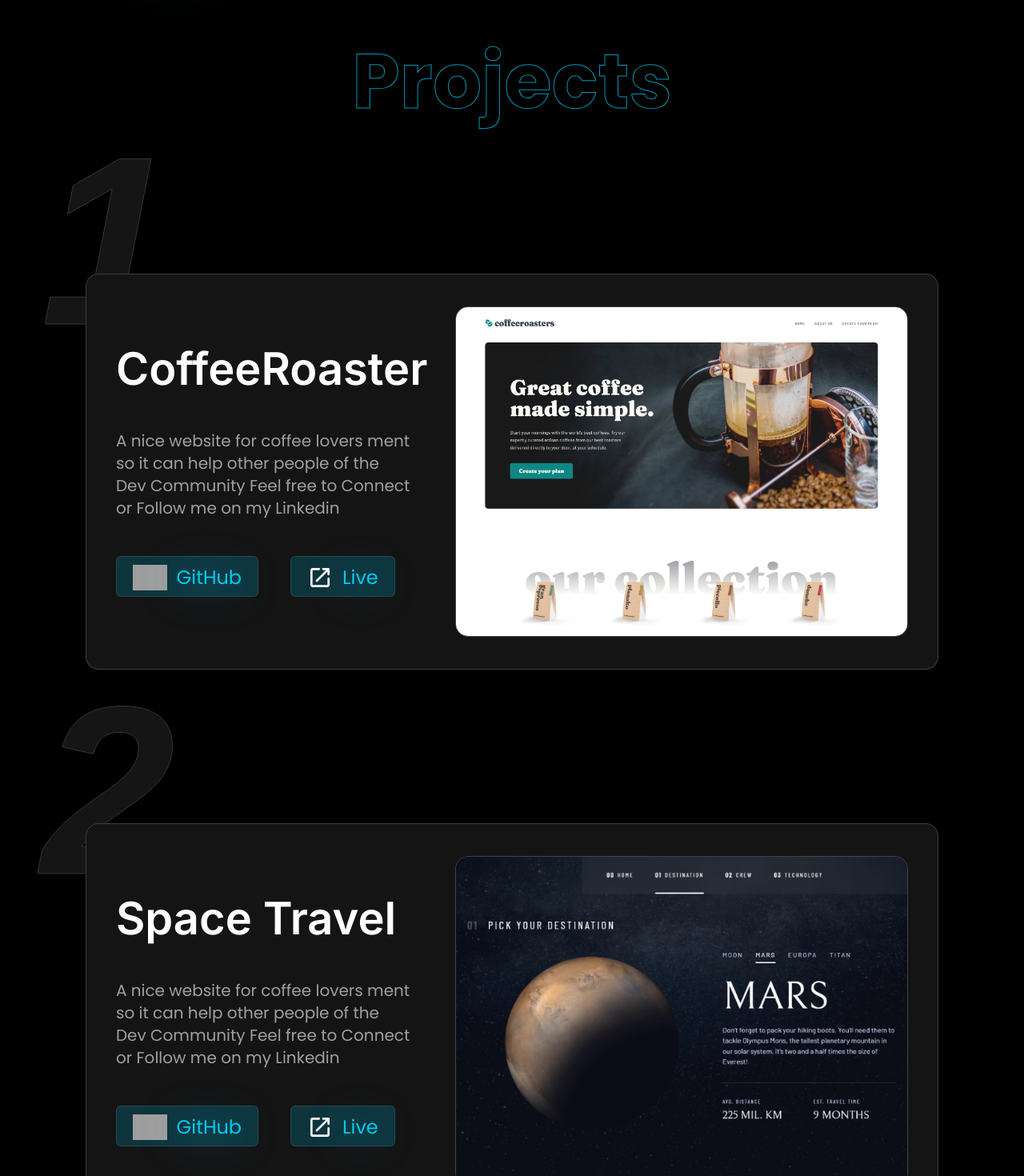
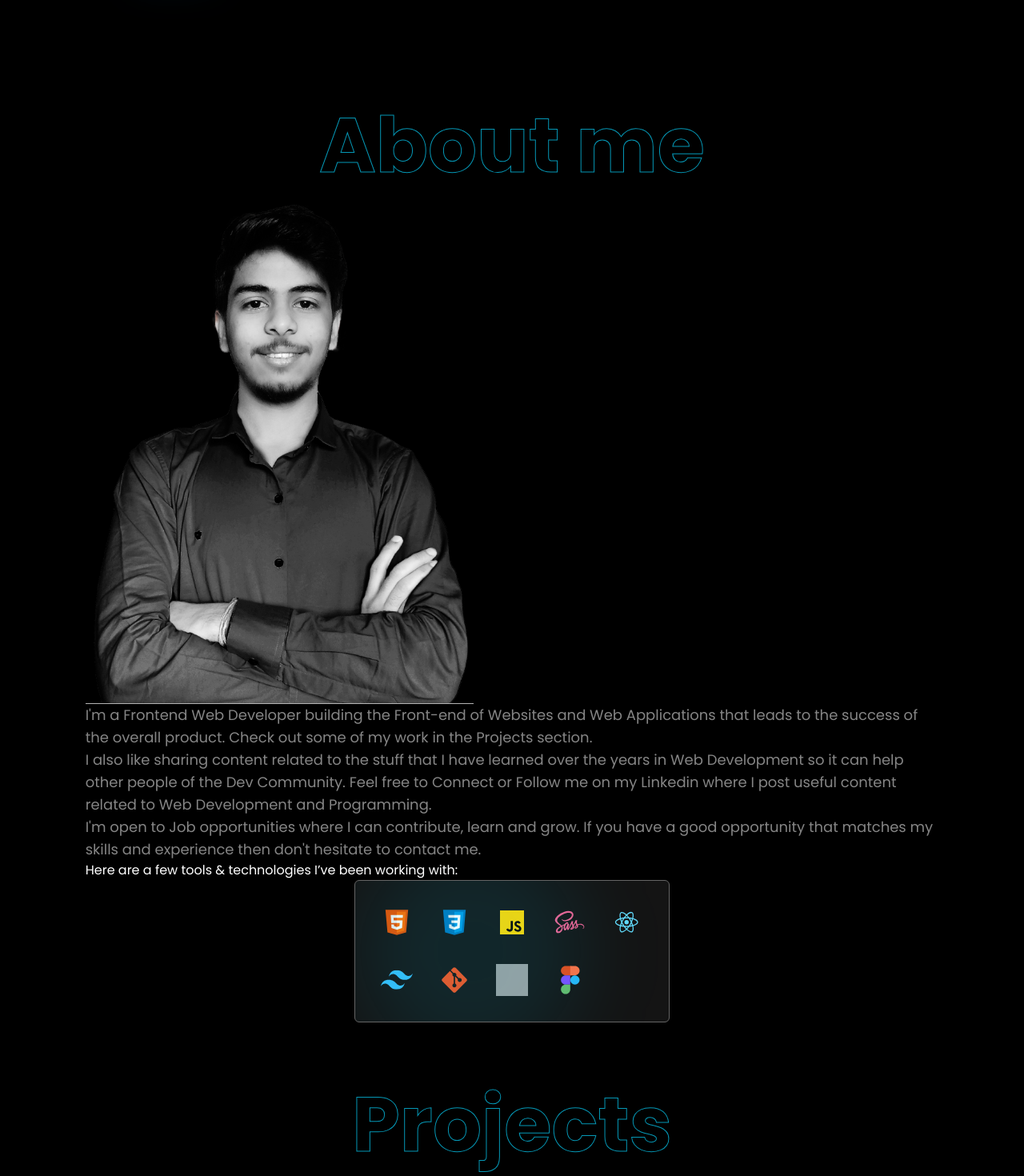
Before and after one commit to kawaljeet99/kawaljeetrathore.com-v1, a React (Create React App) app: page / in a window 1280 px wide. Shown: the part 660-2130 px from the top of the page at 80% size. Built offline with nearby package versions, Linux system fonts and the light colour scheme; grey boxes are pictures that could not be loaded.

Commit message:
about seciton initial data & structure

```diff
--- a/src/App.js
+++ b/src/App.js
@@ -1,6 +1,7 @@
 import React from "react";
 import Nav from "./layout/Header/Nav";
 import Hero from "./layout/Hero/Hero";
+import About from "./layout/About/About";
 import Projects from "./layout/Projects/Projects";
 import Contact from "./layout/Contact/Contact";
 
@@ -9,6 +10,7 @@ function App() {
     <div className="text-center lg:text-left">
       <Nav />
       <Hero />
+      <About />
       <Projects />
       <Contact />
       <>Copyright text will come here</>
--- /dev/null
+++ b/src/layout/About/About.jsx
@@ -0,0 +1,75 @@
+import React from "react";
+import SectionTitle from "../../components/Text/SectionTitle";
+import Kawaljeet from "../../assets/images/Kawaljeet.png";
+// import TestImg from "../../assets/images/TestImg.png";
+import HTML5 from "../../assets/icons/HTML5.svg";
+import CSS3 from "../../assets/icons/CSS3.svg";
+import JS from "../../assets/icons/JS.svg";
+import Sass from "../../assets/icons/Sass.svg";
+import ReactIcon from "../../assets/icons/ReactIcon.svg";
+import Tailwind from "../../assets/icons/Tailwind.svg";
+import Git from "../../assets/icons/Git.svg";
+import Github from "../../assets/icons/Github.svg";
+import Figma from "../../assets/icons/Figma.svg";
+
+const About = (props) => {
+  return (
+    <div
+      id="about"
+      className="w-10/12 min-w-[320px] m-auto my-10 md:my-14 xl:my-20"
+    >
+      <SectionTitle title="About me" />
+
+      <div className="">
+        <div>
+          <img
+            src={Kawaljeet}
+            alt="Kawaljeet Rathore"
+            className="border-b border-white/70 max-h-[650px]"
+          />
+          {/* <img
+            src={TestImg}
+            alt="Kawaljeet Rathore"
+            className="border-b border-white/70"
+          /> */}
+        </div>
+        <div className="md:text-lg text-gray-200">
+          <p>
+            I'm a Frontend Web Developer building the Front-end of Websites and
+            Web Applications that leads to the success of the overall product.
+            Check out some of my work in the Projects section.
+          </p>
+
+          <p>
+            I also like sharing content related to the stuff that I have learned
+            over the years in Web Development so it can help other people of the
+            Dev Community. Feel free to Connect or Follow me on my Linkedin
+            where I post useful content related to Web Development and
+            Programming.
+          </p>
+
+          <p>
+            I'm open to Job opportunities where I can contribute, learn and
+            grow. If you have a good opportunity that matches my skills and
+            experience then don't hesitate to contact me.
+          </p>
+        </div>
+      </div>
+
+      <h3>Here are a few tools & technologies I’ve been working with:</h3>
+
+      <div className="relative border-[0.75px] border-gray-300 rounded-md bg-black-400 grid grid-cols-3 grid-rows-3 gap-8 p-8 max-w-max mx-auto sm:grid-cols-5 sm:grid-rows-2 overflow-hidden">
+        {[HTML5, CSS3, JS, Sass, ReactIcon, Tailwind, Git, Github, Figma].map(
+          (icon) => {
+            return <img className="h-10 w-10" src={icon} alt="" />;
+          }
+        )}
+        <div className="blue_drop_shadow absolute left-0 top-1/2 -translate-y-1/2 h-72 w-72 bg-cyan-100/10 blur-[50px] rounded-[50%]"></div>
+      </div>
+
+      {/* Apart from this, I've also made websites using platforms like wordpress, bigcommerce, webflow */}
+    </div>
+  );
+};
+
+export default About;
```
